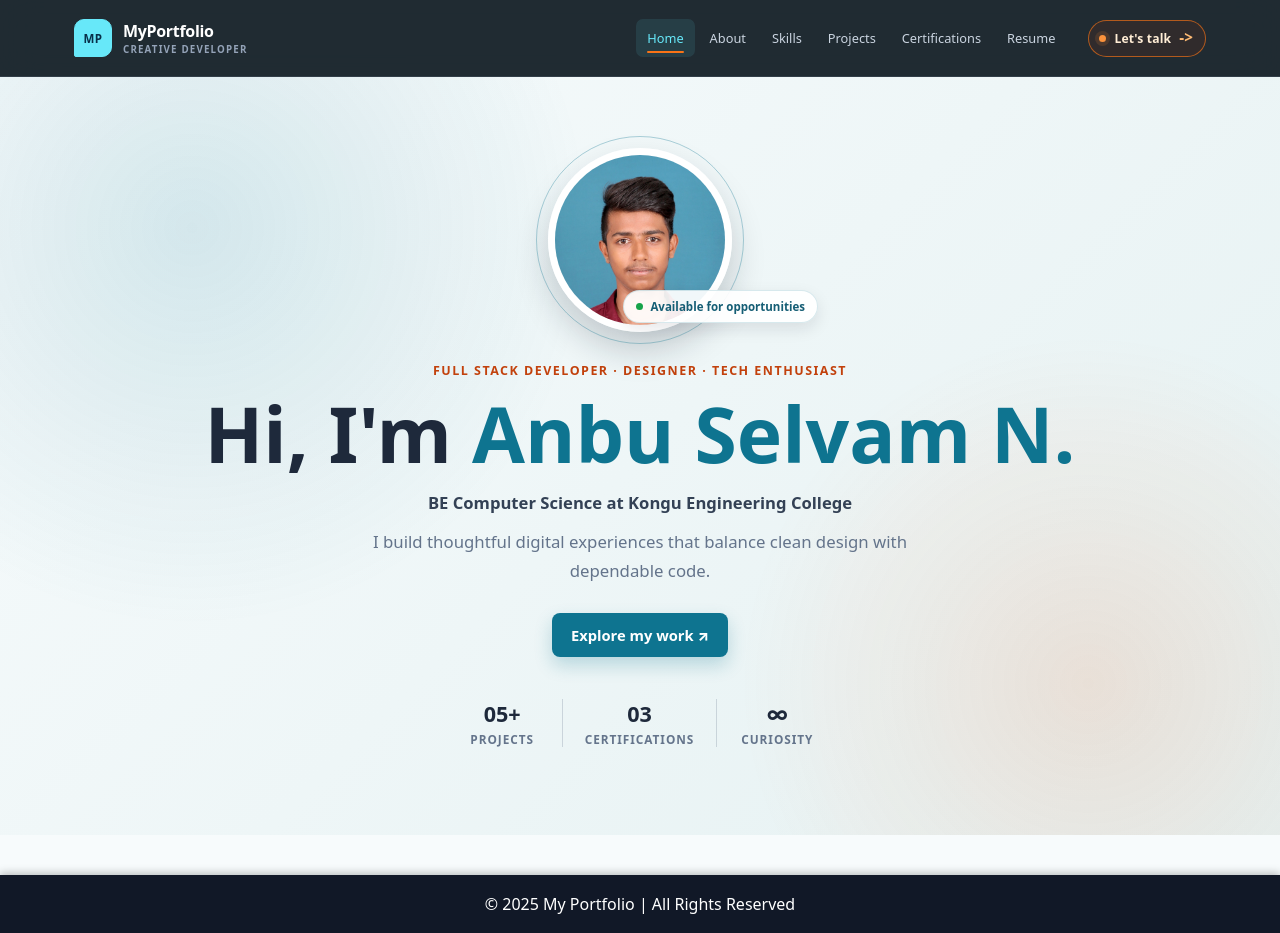
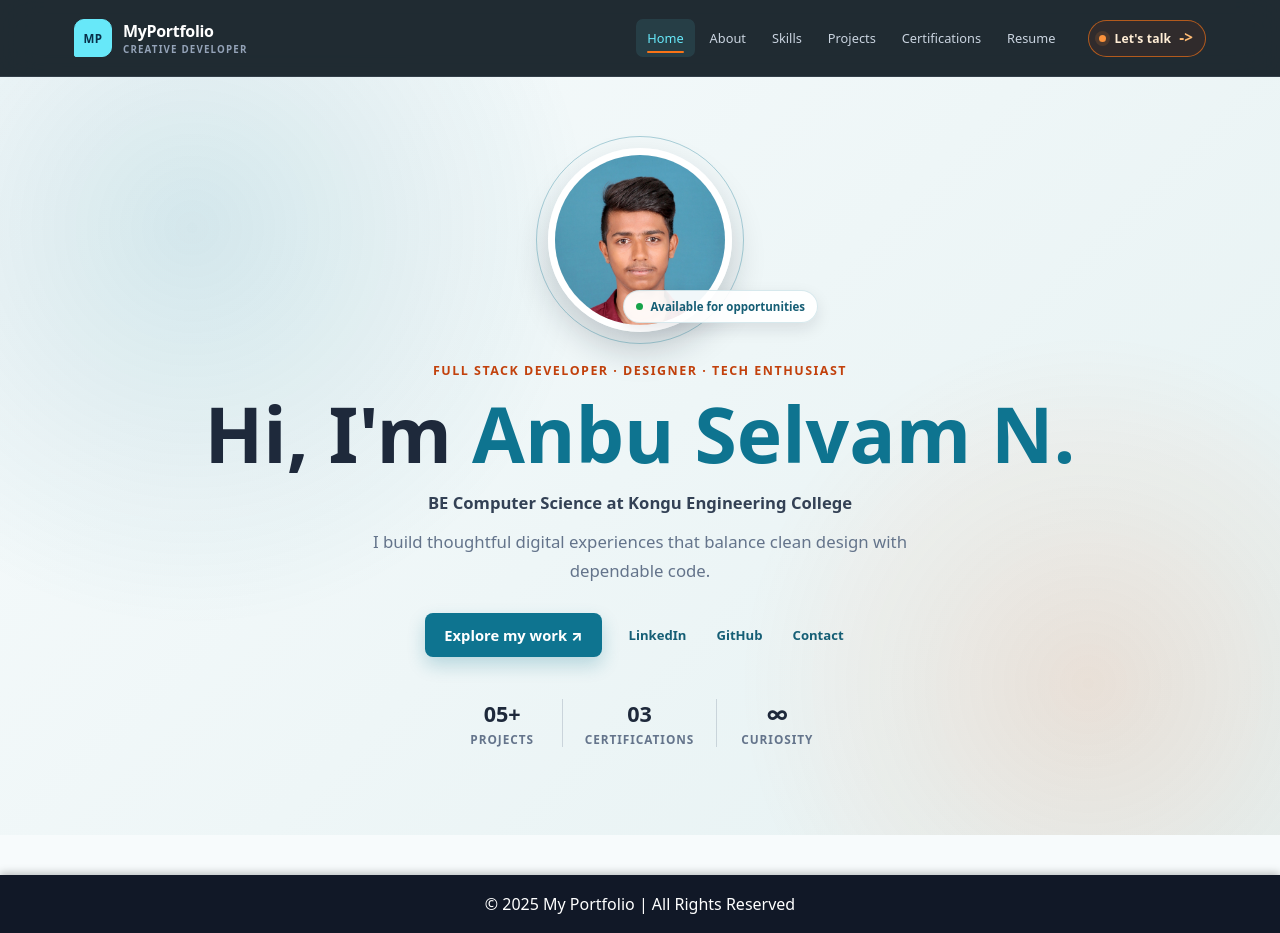
Before and after one commit to anbu6667/anbu-portfolio, a React (Vite) app: page / in a window 1280 px wide. Built offline with nearby package versions, Linux system fonts and the light colour scheme.

Commit message:
Add profile links beside home action

```diff
--- a/src/index.css
+++ b/src/index.css
@@ -366,6 +366,24 @@ body {
   transform: translateY(-2px);
 }
 
+.home-social-links {
+  display: inline-flex;
+  align-items: center;
+  gap: 8px;
+  padding-left: 4px;
+}
+
+.home-social-links a {
+  padding: 10px 11px;
+  color: #155e75;
+  font-size: 0.82rem;
+  font-weight: 800;
+}
+
+.home-social-links a:hover {
+  color: #c2410c;
+}
+
 .home-primary-action {
   background: #0e7490;
   color: #ffffff;
--- a/src/pages/Home.jsx
+++ b/src/pages/Home.jsx
@@ -16,6 +16,11 @@ export default function Home() {
         </p>
         <div className="home-actions">
           <Link to="/projects" className="home-primary-action">Explore my work <span aria-hidden="true">↗</span></Link>
+          <div className="home-social-links" aria-label="Online profiles">
+            <a href="https://www.linkedin.com/in/anbu-selvam-n-727455319/" target="_blank" rel="noopener noreferrer">LinkedIn</a>
+            <a href="https://github.com/anbu6667/anbu-portfolio" target="_blank" rel="noopener noreferrer">GitHub</a>
+            <Link to="/contact">Contact</Link>
+          </div>
         </div>
         <div className="home-highlights" aria-label="Portfolio highlights">
           <div><strong>05+</strong><span>Projects</span></div>
```
